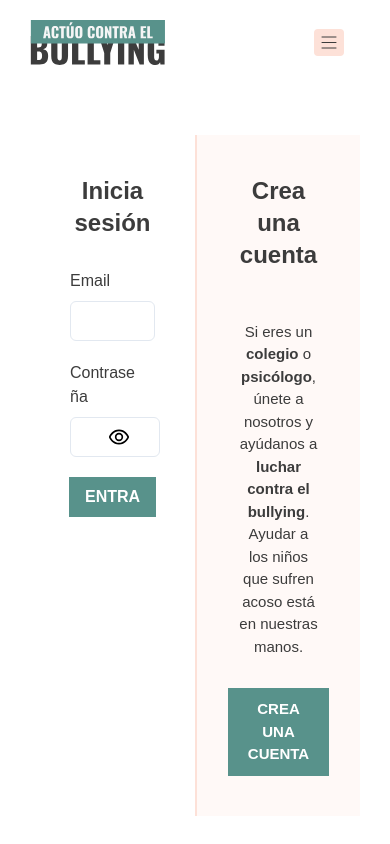
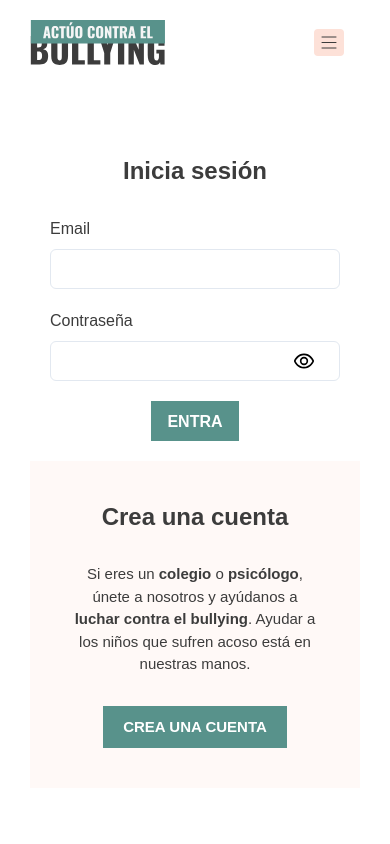
Before and after one commit to esterfrontend/capstone-client, a React (Create React App) app: page /inicio-sesion in a window 390 px wide. Shown: the top 844 px of the page. Built offline with nearby package versions, Linux system fonts and the light colour scheme.

Commit message:
Responsive LoginPage

```diff
--- a/src/pages/LoginPage/LoginPage.jsx
+++ b/src/pages/LoginPage/LoginPage.jsx
@@ -23,10 +23,10 @@ const LoginPage = () => {
     }
 
     return (
-        <Flex className='container' margin={'50px 0 80px'}>
+        <Flex className='container' margin={'50px 0 80px'} flexDirection={['column', 'column', 'row']} alignItems={'center'}>
             <Box
-                w={'50%'}
-                padding={'40px'}
+                w={['100%', '80%', '50%']}
+                padding={['20px', '30px', '40px']}
                 textAlign={'center'}
             >
                 <Heading as={'h1'} fontSize={'1.5rem'} marginBottom={'30px'}>Inicia sesión</Heading>
@@ -41,17 +41,18 @@ const LoginPage = () => {
                 />
             </Box>
             <Flex
-                w={'50%'}
+                w={['100%', '80%', '50%']}
                 padding={'40px'}
                 textAlign={'center'}
                 bgColor={'brand.pinkUltraLight'}
-                borderLeft={'2px solid'}
+                borderLeftWidth={['0', '0', '2px']}
+                borderLeftStyle={'solid'}
                 borderLeftColor={'brand.pink'}
                 direction={'column'}
                 gap={'20px'}
                 alignItems={'center'}
             >
-                <Heading as={'h2'} fontSize={'1.5rem'} marginBottom={'30px'}>Crea una cuenta</Heading>
+                <Heading as={'h2'} fontSize={'1.5rem'} marginBottom={['10px', '10px', '20px']}>Crea una cuenta</Heading>
                 <Text>Si eres un <strong>colegio</strong> o <strong>psicólogo</strong>, únete a nosotros y ayúdanos a <strong>luchar contra el bullying</strong>. Ayudar a los niños que sufren acoso está en nuestras manos.</Text>
                 <Button to='/registrarse'>Crea una cuenta</Button>
             </Flex>
```
